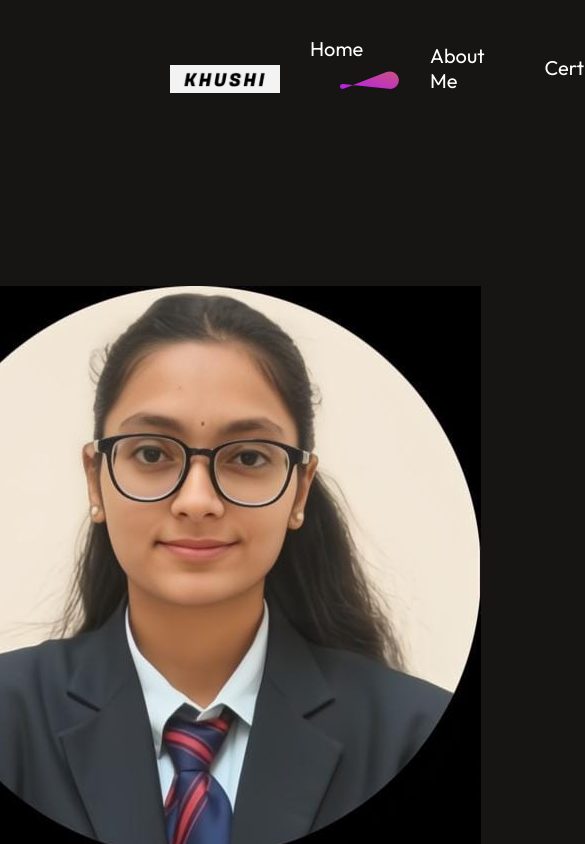
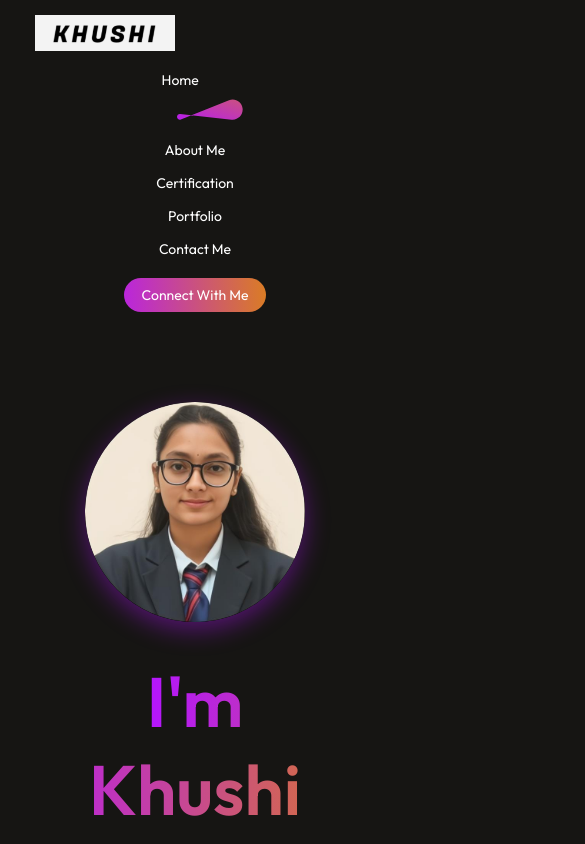
Before and after one commit to Khushi-rana310/Portfolio_react, a React (Vite) app: page / in a window 390 px wide. Shown: the top 844 px of the page, 585 px wide, since content can reach past the window. Built offline with nearby package versions, Linux system fonts and the light colour scheme.

Commit message:
updation in all files for responsiveness

```diff
--- a/src/Components/Hero/Hero.css
+++ b/src/Components/Hero/Hero.css
@@ -4,9 +4,23 @@
     flex-direction: column;
     gap: 35px;
 }
-.hero img{
-    margin-top: 150px;
+.hero img {
+  margin-top: 80px;   /* balanced spacing */
+  width: 220px;       /* bigger size */
+  height: 220px;      /* square with circle shape */
+  border-radius: 50%; /* perfect circle */
+  object-fit: cover;  /* crops neatly */
+  box-shadow: 0px 8px 25px rgba(180, 21, 255, 0.4); /* soft glowing shadow */
+  transition: transform 0.3s ease, box-shadow 0.3s ease;
 }
+
+/* Hover effect for appeal */
+.hero img:hover {
+  transform: scale(1.07);
+  box-shadow: 0px 15px 35px rgba(223, 137, 8, 0.6);
+}
+
+
 .hero h1{
     text-align: center;
     width: 70%;
--- a/src/Components/MyWork/MyWork.css
+++ b/src/Components/MyWork/MyWork.css
@@ -1,57 +1,113 @@
-.mywork{
+.mywork {
     display: flex;
     flex-direction: column;
     align-items: center;
     justify-content: center;
     gap: 80px;
     margin: 80px 170px;
+}
 
+.mywork-title {
+    position: relative;
+    text-align: center;
 }
-.mywork-title{
-    position: relative;
-}
-.mywork-title h1{
+
+.mywork-title h1 {
     padding: 0px 30px;
     font-size: 80px;
     font-weight: 600;
 }
-.mywork-title img{
-    position: absolute;
-    bottom: 0;
-    right: 0;
-    z-index: -1;
+
+/* Container grid responsive */
+.mywork-container {
+    display: grid;
+    grid-template-columns: repeat(auto-fit, minmax(250px, 1fr));
+    gap: 40px;
+    justify-items: center;
+    align-items: center;
 }
-.mywork-container{
-    display: grid;
-    grid-template-columns: 1fr 1fr 1fr;
-    gap: 40px;
-}
-.mywork-container img{
-    box-sizing: border-box;
-    width: 419px;
+
+.mywork-container img {
+    width: 100%;
+    max-width: 419px;
     height: 280px;
-    transition: 0.3s;
+    object-fit: cover;
+    border-radius: 10px;
+    transition: transform 0.3s, box-shadow 0.3s, border 0.3s;
     cursor: pointer;
 }
-.mywork-container img:hover{
-    transform: scale(1.10);
+
+.mywork-container img:hover {
+    transform: scale(1.05);
     border: 4px solid #ff00ff;
-    border-radius: 10px;
-    transition: 0.3s;
+    box-shadow: 0 15px 25px rgba(255, 0, 255, 0.3);
 }
-.mywork-showmore{
-    display:flex;
+
+.mywork-showmore {
+    display: flex;
     gap: 15px;
     border-radius: 50px;
     border: 2px solid white;
-    padding: 30px 60px;
-    font-weight: 22px;
+    padding: 20px 50px;
+    font-size: 22px;
     font-weight: 500;
     margin-bottom: 80px;
-    transition: 0.6s;
+    transition: all 0.6s;
     cursor: pointer;
 }
-.mywork-showmore:hover{
-   gap:  30px;
-   transition: 0.6s;
+
+.mywork-showmore img {
+    transition: transform 0.6s;
 }
+
+.mywork-showmore:hover {
+    gap: 30px;
+}
+
+.mywork-showmore:hover img {
+    transform: translateX(10px);
+}
+
+/* Media Queries for Responsiveness */
+@media (max-width: 1024px) {
+    .mywork {
+        margin: 50px 50px;
+        gap: 50px;
+    }
+    .mywork-title h1 {
+        font-size: 60px;
+    }
+    .mywork-container img {
+        height: 220px;
+    }
+}
+
+@media (max-width: 768px) {
+    .mywork-title h1 {
+        font-size: 45px;
+    }
+    .mywork-container img {
+        height: 200px;
+    }
+    .mywork-showmore {
+        padding: 15px 40px;
+        font-size: 20px;
+    }
+}
+
+@media (max-width: 480px) {
+    .mywork {
+        margin: 30px 20px;
+        gap: 30px;
+    }
+    .mywork-title h1 {
+        font-size: 35px;
+    }
+    .mywork-container img {
+        height: 180px;
+    }
+    .mywork-showmore {
+        padding: 12px 30px;
+        font-size: 18px;
+    }
+}
--- a/src/Components/MyWork/MyWork.jsx
+++ b/src/Components/MyWork/MyWork.jsx
@@ -1,6 +1,6 @@
 import React from 'react'
 import './MyWork.css'
-import theme_pattern from '../../assets/theme_pattern.svg'
+
 import mywork_data from '../../assets/mywork_data'
 import arrow_icon from '../../assets/arrow_icon.svg'
 
@@ -9,7 +9,7 @@ const MyWork = () => {
    <div id='work' className="mywork">
         <div className="mywork-title">
             <h1>My Latest Work</h1>
-            <img src={theme_pattern} alt="" />
+
         </div>
         <div className="mywork-container">
             {mywork_data.map((work, index)=>{
--- a/src/Components/Navbar/Navbar.css
+++ b/src/Components/Navbar/Navbar.css
@@ -1,49 +1,152 @@
-.navbar img{
-    display: flex;
-    justify-content: center;
-    align-items: center;
-    width: 100%;
-    max-width: 300px;
-    margin: 22px auto 0 auto;
-    border-radius: 50px;
-    padding: 10px 30px;
-
-}
-.navbar{
+/* ========================
+   NAVBAR BASE STYLING
+======================== */
+.navbar {
   display: flex;
   align-items: center;
   justify-content: space-between;
-    margin: 20px 140px;
+  margin: 20px 100px;
+  flex-wrap: wrap; /* Helps with responsiveness */
 }
-.nav-menu{
+
+/* Logo */
+.navbar img {
+  width: 100%;
+  max-width: 180px; /* Smaller max-width for balance */
+  margin: 0;
+  border-radius: 15px;
+  padding: 5px 15px;
+  cursor: pointer;
+  transition: transform 0.3s ease;
+}
+
+.navbar img:hover {
+  transform: scale(1.05);
+}
+
+/* Menu */
+.nav-menu {
   display: flex;
   align-items: center;
   list-style: none;
-    gap: 60px;
-    font-size: 20px;
+  gap: 40px;
+  font-size: 18px;
 }
-.nav-connect{
-    padding: 20px 40px;
-    border-radius: 50px;
-    background: linear-gradient(267deg, #DA7C25 0.36%, #B923E1 102.5%);
-    font-size: 22px;
-    cursor: pointer;
-    transition: 0.5s;
-}
-.nav-connect:hover{
-    transform: scale(1.05);
-}
-.navbar-menu li{
+
+.nav-menu li {
   display: flex;
   flex-direction: column;
   gap: 5px;
   cursor: pointer;
+  position: relative;
 }
-.nav-menu li img{
-    display: flex;
+
+.nav-menu li::after {
+  content: "";
+  width: 0%;
+  height: 2px;
+  background: linear-gradient(90deg, #DA7C25, #B923E1);
+  position: absolute;
+  left: 0;
+  bottom: -5px;
+  transition: width 0.3s ease;
+}
+
+.nav-menu li:hover::after {
+  width: 100%;
+}
+
+.nav-menu li img {
   margin: auto;
 }
-.anchor-link{
+
+/* Anchor links */
+.anchor-link {
   text-decoration: none;
   color: white;
+  transition: color 0.3s ease;
 }
+
+.anchor-link:hover {
+  color: #DA7C25;
+}
+
+/* Connect Button */
+.nav-connect {
+  padding: 12px 28px;
+  border-radius: 50px;
+  background: linear-gradient(267deg, #DA7C25 0.36%, #B923E1 102.5%);
+  font-size: 18px;
+  cursor: pointer;
+  transition: all 0.3s ease;
+  border: none;
+  color: white;
+}
+
+.nav-connect:hover {
+  transform: scale(1.05);
+  box-shadow: 0px 4px 15px rgba(218, 124, 37, 0.5);
+}
+
+/* ========================
+   RESPONSIVE DESIGN
+======================== */
+
+/* Tablets (≤ 1024px) */
+@media screen and (max-width: 1024px) {
+  .navbar {
+    margin: 15px 50px;
+  }
+
+  .nav-menu {
+    gap: 25px;
+    font-size: 16px;
+  }
+
+  .nav-connect {
+    font-size: 16px;
+    padding: 10px 22px;
+  }
+}
+
+/* Mobile (≤ 768px) */
+@media screen and (max-width: 768px) {
+  .navbar {
+    flex-direction: column;
+    align-items: flex-start;
+    margin: 15px 30px;
+  }
+
+  .nav-menu {
+    flex-direction: column;
+    gap: 20px;
+    width: 100%;
+    margin-top: 15px;
+  }
+
+  .nav-connect {
+    margin-top: 20px;
+    align-self: center;
+  }
+}
+
+/* Small Mobile (≤ 480px) */
+@media screen and (max-width: 480px) {
+  .navbar {
+    margin: 10px 20px;
+  }
+
+  .navbar img {
+    max-width: 140px;
+  }
+
+  .nav-menu {
+    font-size: 14px;
+    gap: 15px;
+  }
+
+  .nav-connect {
+    font-size: 14px;
+    padding: 8px 18px;
+  }
+}
--- a/src/Components/Program/Program.jsx
+++ b/src/Components/Program/Program.jsx
@@ -5,33 +5,27 @@ const Program = () => {
   return (
     <div id='program' className="program">
         <div className="certification">
-            <h2>Certification / Program</h2>
-            <img src="" alt="" />
+            <h1>Certification / Programs</h1>
+            <div className="about-achievements">
+                <div className="about-achievement">
+                    <h1>10+ Projects Completed</h1>
+                    <p>Tech stack: ReactJs, JavaScript, HTML, CSS, NextJs, Node.js</p>
+                </div>
+                <div className="about-achievement">
+                    <h1>Selected for Infosys Springboard AI Program</h1>
+                    <p>Pragati: Path to Future cohort 3</p>
+               </div>
+               <div className="about-achievement">
+                   <h1>180+ Leetcode Question Solved</h1>
+                   <p>Solved Leetcode Question</p>
+                </div>
+                <div className="about-achievement">
+                    <h1>Patent Published</h1>
+                    <p>Agri Farmanet(KAVYA FARMNET)</p>
+                </div>
+            </div>
         </div>
-        <div className="programs">
-            <img src="" alt="" />
-            <p></p>
-        </div>
-        <div className="programs">
-            <img src="" alt="" />
-            <p></p>
-        </div>
-        <div className="programs">
-            <img src="" alt="" />
-            <p></p>
-        </div>
-        <div className="programs">
-            <img src="" alt="" />
-            <p></p>
-        </div>
-        <div className="programs">
-            <img src="" alt="" />
-            <p></p>
-        </div>
-        <div className="programs">
-            <img src="" alt="" />
-            <p></p>
-        </div>
+
     </div>
   )
 }
```
Also changed, not shown: src/Components/About/About.css (+116 -19 lines), src/Components/Program/Program.css (+152 -0 lines). Lines whose indentation alone changed are shown as unchanged.
